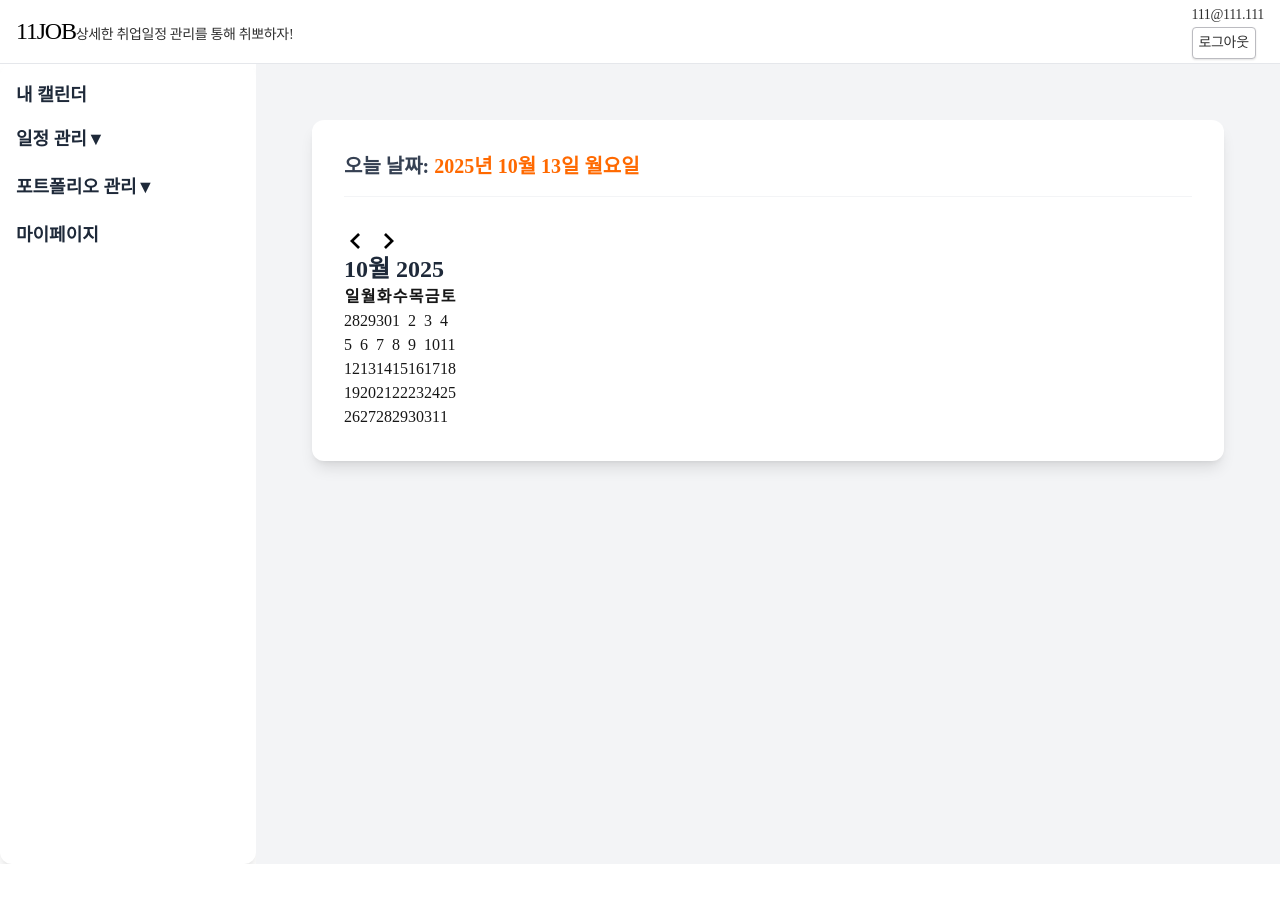
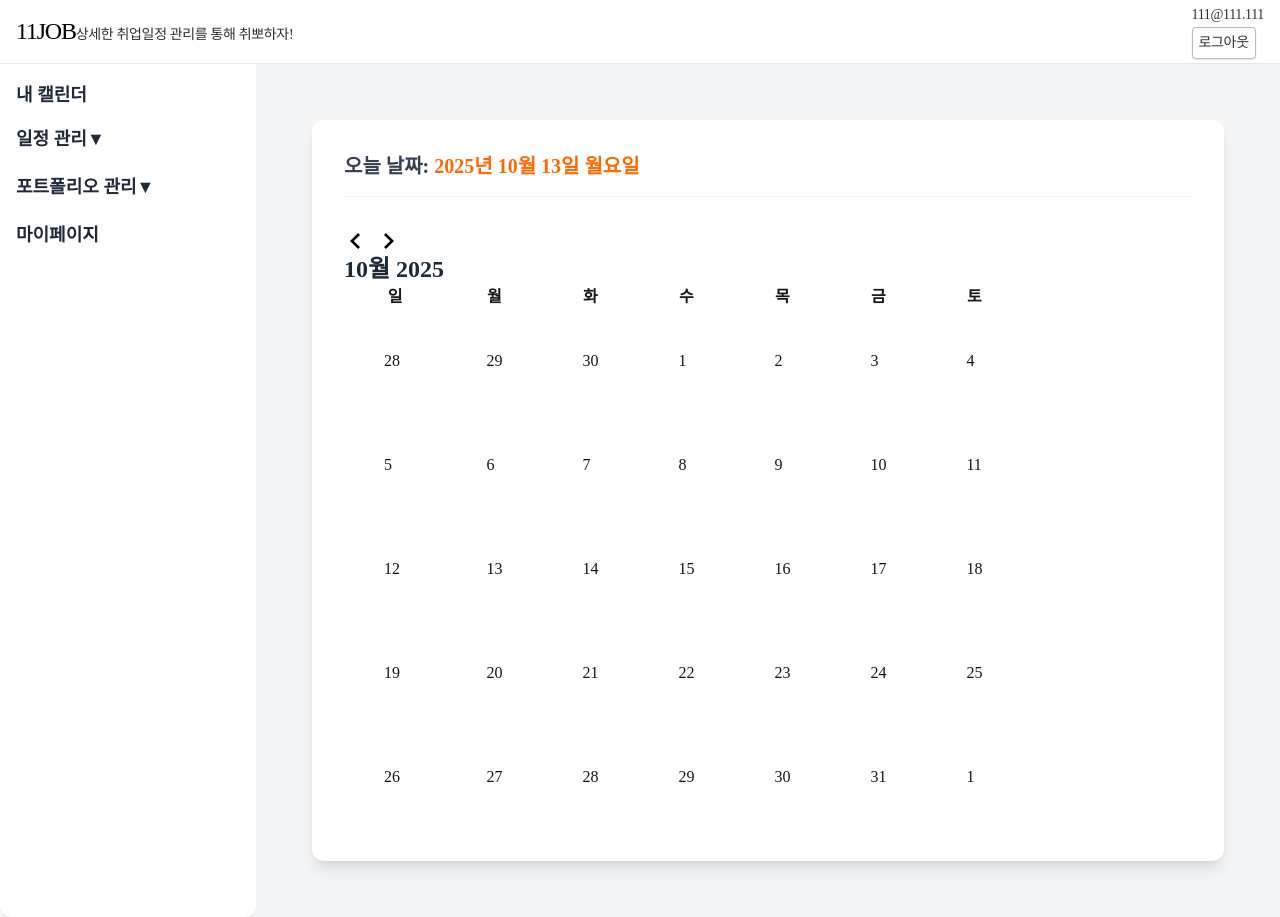
Before and after one commit to 11JOB/11JOB-frontend, a Next.js app: page / in a window 1280 px wide. Before the commit the page ends 864 px from the top, so only its background shows below. Built offline with nearby package versions, Linux system fonts and the light colour scheme.

Commit message:
💄 style: 달력 스타일링 중

```diff
--- a/package.json
+++ b/package.json
@@ -10,6 +10,7 @@
   },
   "dependencies": {
     "clsx": "^2.1.1",
+    "date-fns": "^4.1.0",
     "lucide-react": "^0.545.0",
     "next": "15.5.4",
     "react": "19.1.0",
@@ -21,6 +22,7 @@
     "@tailwindcss/postcss": "^4",
     "@types/node": "^20",
     "@types/react": "^19",
+    "@types/react-day-picker": "^5.3.0",
     "@types/react-dom": "^19",
     "autoprefixer": "^10.4.21",
     "eslint": "^9",
--- a/src/app/(header-and-sidebar)/page.tsx
+++ b/src/app/(header-and-sidebar)/page.tsx
@@ -1,27 +1,93 @@
 "use client";
-
-import React from "react";
+// 전체 너비를 정하고, 거기서 패딩을 주어 내부 여백을 만들게끔 해야 함
+// 달력 너비 1262
+import React, { FC } from "react";
 import { DayPicker } from "react-day-picker";
 import { format } from "date-fns";
 import { ko } from "date-fns/locale";
 
-// DayPicker의 스타일을 Tailwind CSS로 덮어쓰기 위한 클래스 객체
-const dayPickerClassNames = {
+interface EventItem {
+  text: string;
+  color: string;
+}
+
+interface CurrentMonthEvents {
+  [key: string]: EventItem[];
+}
+
+interface CustomDayContentProps {
+  date: Date;
+  displayMonth: Date;
+}
+
+const dayPickerClassNames: { [key: string]: string } = {
   nav_button:
     "flex items-center justify-center p-2 rounded-full hover:bg-gray-100",
   caption_label: "font-extrabold text-2xl text-gray-800",
   head_cell: "text-gray-500 font-medium text-sm pt-4 pb-2",
-  cell: "h-24 align-top p-1 relative",
-  day: "w-full h-full text-center text-gray-700 focus:outline-none",
+  cell: "h-32 align-top p-1 relative",
+  day: "w-full h-full rounded-lg hover:bg-gray-100 p-10 justify-center items-center",
+};
+
+const currentMonthEvents: CurrentMonthEvents = {
+  // 현재 날짜(2025년 10월)에 맞춘 더미 이벤트 데이터
+  "2025-10-27": [
+    { text: "금융 자문 회의", color: "bg-yellow-200" },
+    { text: "할 일 마감", color: "bg-red-200" },
+  ],
+  "2025-10-29": [{ text: "면접 w/ Figma", color: "bg-pink-200" }],
+  "2025-10-31": [{ text: "할로윈 파티", color: "bg-blue-200" }],
+  "2025-11-03": [{ text: "미팅 w/ Mac", color: "bg-pink-200" }],
+};
+
+const getDateKey = (date: Date): string => format(date, "yyyy-MM-dd");
+
+const DayContentWithEvents: FC<CustomDayContentProps> = ({
+  date,
+  displayMonth,
+}) => {
+  const key: string = getDateKey(date);
+  const events: EventItem[] = currentMonthEvents[key] || [];
+
+  const isOutside: boolean = date.getMonth() !== displayMonth.getMonth();
+
+  return (
+    <div className="flex flex-col h-full w-full">
+      {/* 날짜 번호 */}
+      <span
+        className={`text-xs p-1 ${
+          isOutside ? "text-gray-400" : "text-gray-800 font-semibold"
+        }`}
+      >
+        {date.getDate()}
+      </span>
+
+      <div className="flex flex-col gap-1 mt-1 px-1 overflow-hidden">
+        {events.slice(0, 2).map((event: EventItem, i: number) => (
+          <div
+            key={i}
+            className={`text-[10px] truncate rounded-sm px-1 py-0.5 ${event.color} text-gray-800 font-medium`}
+            style={{ lineHeight: "100%" }}
+          >
+            {event.text}
+          </div>
+        ))}
+        {events.length > 2 && (
+          <span className="text-xs text-blue-500 hover:underline cursor-pointer">
+            view more
+          </span>
+        )}
+      </div>
+    </div>
+  );
 };
 
 export default function MainPage() {
-  const today = new Date(); // 현재 날짜와 시간 정보를 가져옵니다.
+  const today: Date = new Date();
 
   return (
     <div className="flex-1 p-8">
       <div className="bg-white p-8 rounded-xl shadow-lg h-full">
-        {/* 1. 오늘 날짜 표시 영역 추가 */}
         <div className="mb-8 pb-4 border-b border-gray-100">
           <h2 className="text-xl font-bold text-gray-700">
             오늘 날짜:{" "}
@@ -31,34 +97,40 @@ export default function MainPage() {
           </h2>
         </div>
 
-        {/* 2. 캘린더 영역 (현재 달 표시) */}
-        <div className="w-full">
+        <div className="w-[80%]">
           <DayPicker
             mode="single"
-            // today를 month prop에 전달하여 현재 달의 달력을 표시합니다.
             month={today}
             showOutsideDays={true}
             locale={ko}
-            // 이미지와 같은 'Month YYYY' 형식의 헤더 스타일링
+            // eslint-disable-next-line @typescript-eslint/no-explicit-any
+            components={{ DayContent: DayContentWithEvents } as any}
             formatters={{
-              formatCaption: (date) =>
+              formatCaption: (date: Date) =>
                 format(date, "MMMM yyyy", { locale: ko }),
             }}
             classNames={{
               root: "w-full",
-              caption: "flex justify-between items-center mb-6 px-2",
+              caption: "flex justify-between items-center mb-10 px-2",
               caption_label: dayPickerClassNames.caption_label,
               nav: "flex space-x-2",
-              nav_button_previous: dayPickerClassNames.nav_button,
-              nav_button_next: dayPickerClassNames.nav_button,
+              // nav_button 클래스 결합 시 공백 추가
+              nav_button_previous: dayPickerClassNames.nav_button + " w-8 h-8",
+              nav_button_next: dayPickerClassNames.nav_button + " w-8 h-8",
+
               months: "w-full",
               month: "w-full",
-              table: "w-full border-collapse",
+              // 달력 그리드를 위한 table-fixed 적용
+              table: "w-full border-collapse table-fixed",
               head: "border-b",
-              head_row: "w-full",
-              head_cell: dayPickerClassNames.head_cell,
+
+              // 요일 헤더 스타일링
+              head_cell:
+                "w-[calc(100%/7)] text-gray-500 font-bold text-base pt-4 pb-2 text-center",
               row: "w-full",
-              cell: dayPickerClassNames.cell,
+              // 셀 경계선 및 높이 설정
+              cell: "h-32 align-top p-1 relative border-r last:border-r-0 border-b",
+              day: dayPickerClassNames.day,
             }}
           />
         </div>
```
Also changed, not shown: 1 other file (tests, documents, lock files or other folders).
